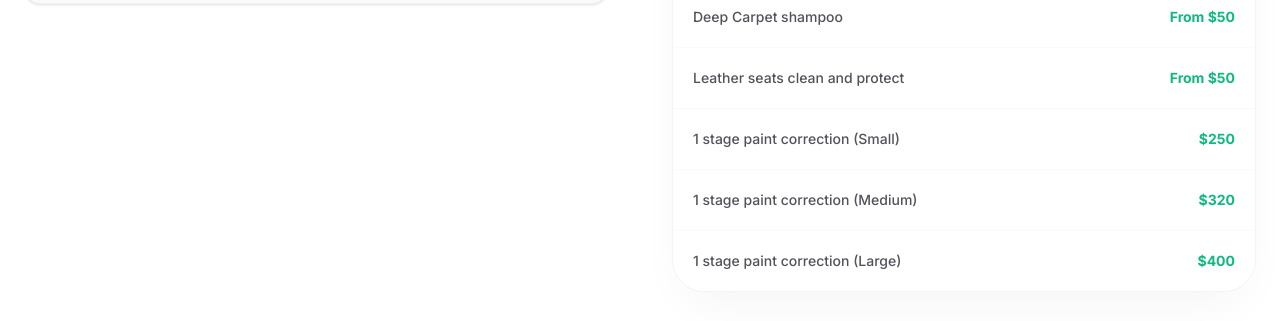
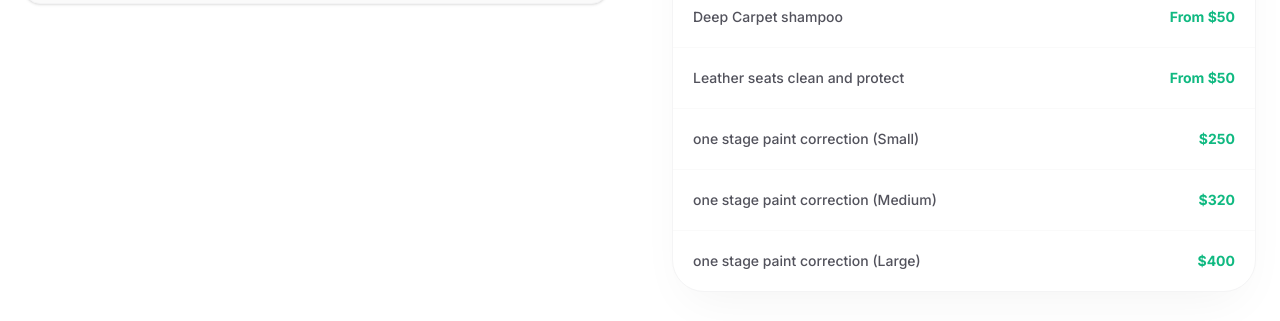
Before and after one commit to anu-ahuja-88/JL-Detailing, a React (Vite) app: page / in a window 1280 px wide. Shown: the part 4480-4801 px from the top of the page. Built offline with nearby package versions, Linux system fonts and the light colour scheme.

Commit message:
feat: Implement initial JL Detailing React application with services, pricing, reviews, and contact sections.

```diff
--- a/src/App.tsx
+++ b/src/App.tsx
@@ -102,9 +102,9 @@ const EXTRAS: Extra[] = [
   { name: 'Seat Upholstery Shampoo (7 Seater)', price: '$120' },
   { name: 'Deep Carpet shampoo', price: 'From $50' },
   { name: 'Leather seats clean and protect', price: 'From $50' },
-  { name: '1 stage paint correction (Small)', price: '$250' },
-  { name: '1 stage paint correction (Medium)', price: '$320' },
-  { name: '1 stage paint correction (Large)', price: '$400' },
+  { name: 'one stage paint correction (Small)', price: '$250' },
+  { name: 'one stage paint correction (Medium)', price: '$320' },
+  { name: 'one stage paint correction (Large)', price: '$400' },
 ];
 
 const REVIEWS = [
```
